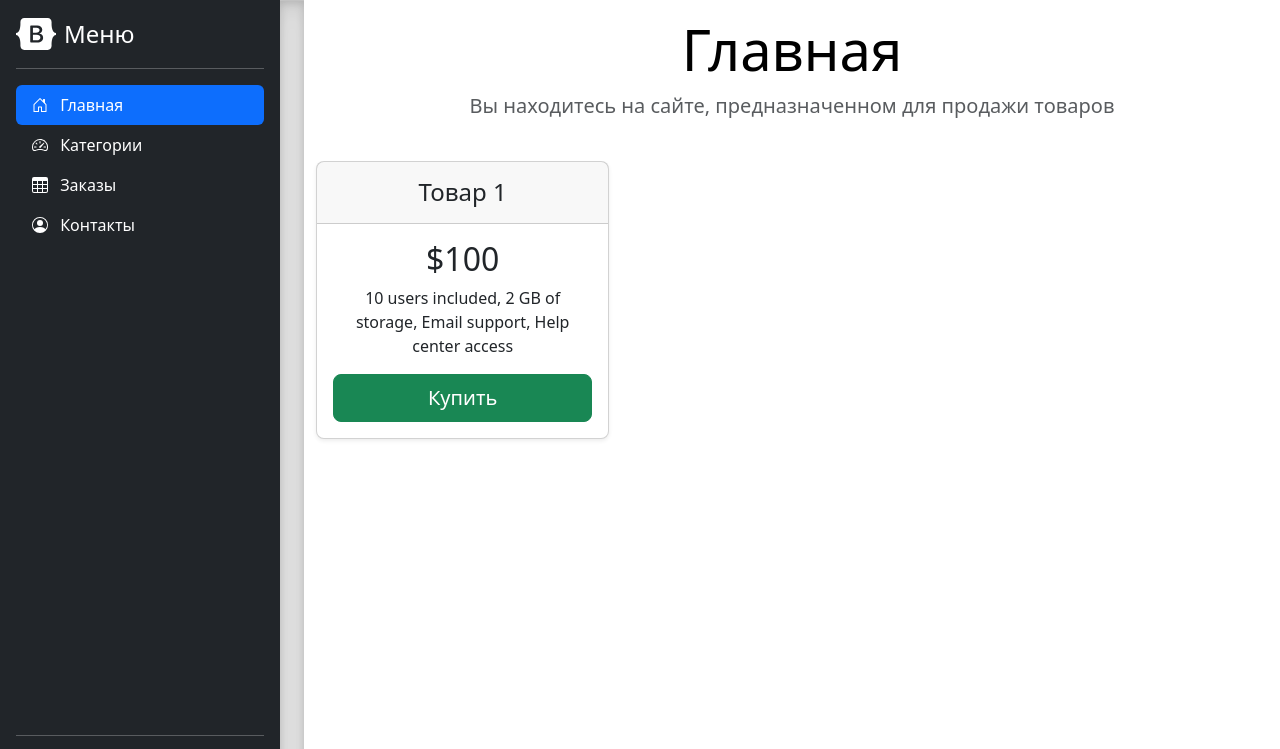
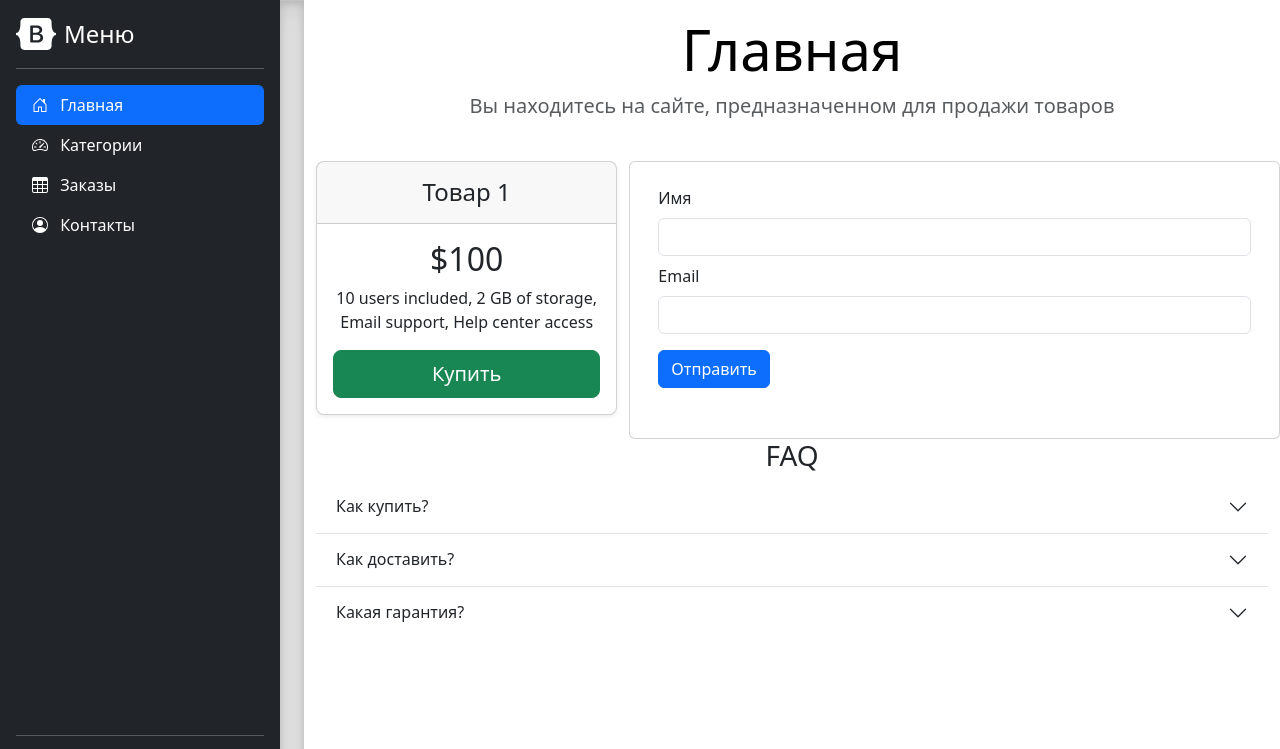
Before and after one commit to zqexo/Home_work_19.1, a plain HTML site: page index.html in a window 1280 px wide. Shown: the top 749 px of the page. Drawn offline with nearby package versions, Linux system fonts and the light colour scheme.

Commit message:
add from with name and email, add FAQ

```diff
--- a/index.html
+++ b/index.html
@@ -267,8 +267,7 @@
         </header>
 
         <main class="row">
-            <div class="row text-center">
-                <div class="col-4">
+            <div class="col-4 text-center">
                 <div class="card mb-4 rounded-3 shadow-sm">
                     <div class="card-header py-3">
                         <h4 class="my-0 fw-normal">Товар 1</h4>
@@ -285,11 +284,72 @@
                     </div>
                 </div>
             </div>
-            </div>
-        </main>
+            <div class="card col-8">
+                <div class="card-body">
+                    <form>
+                        <div class="mb-2 mt-2">
+                            <label for="exampleInputEmail1" class="form-label">Имя</label>
+                            <input type="email" class="form-control" id="exampleInputEmail1"
+                                   aria-describedby="emailHelp">
 
+                            <div class="mb-2 mt-2">
+                                <label for="exampleInputPassword1" class="form-label">Email</label>
+                                <input type="password" class="form-control" id="exampleInputPassword1">
                             </div>
 
+                            <button type="submit" class="btn btn-primary mb-2 mt-2">Отправить</button>
+                    </form>
+                </div>
+            </div>
+    </div>
+
+    <div class="col-12 text-center ">
+        <p class="h3 ">FAQ</p>
+        <div class="accordion accordion-flush mb-2 mt-2" id="accordionFlushExample">
+            <div class="accordion-item">
+                <h2 class="accordion-header">
+                    <button class="accordion-button collapsed" type="button" data-bs-toggle="collapse"
+                            data-bs-target="#flush-collapseOne" aria-expanded="false"
+                            aria-controls="flush-collapseOne">
+                        Как купить?
+                    </button>
+                </h2>
+                <div id="flush-collapseOne" class="accordion-collapse collapse"
+                     data-bs-parent="#accordionFlushExample">
+                    <div class="accordion-body">Инфомация о покупке товара
+                    </div>
+                </div>
+            </div>
+            <div class="accordion-item">
+                <h2 class="accordion-header">
+                    <button class="accordion-button collapsed" type="button" data-bs-toggle="collapse"
+                            data-bs-target="#flush-collapseTwo" aria-expanded="false"
+                            aria-controls="flush-collapseTwo">
+                        Как доставить?
+                    </button>
+                </h2>
+                <div id="flush-collapseTwo" class="accordion-collapse collapse"
+                     data-bs-parent="#accordionFlushExample">
+                    <div class="accordion-body">Информарция о доставке товара.
+                    </div>
+                </div>
+            </div>
+            <div class="accordion-item">
+                <h2 class="accordion-header">
+                    <button class="accordion-button collapsed" type="button" data-bs-toggle="collapse"
+                            data-bs-target="#flush-collapseThree" aria-expanded="false"
+                            aria-controls="flush-collapseThree">
+                        Какая гарантия?
+                    </button>
+                </h2>
+                <div id="flush-collapseThree" class="accordion-collapse collapse"
+                     data-bs-parent="#accordionFlushExample">
+                    <div class="accordion-body">Инфмормация о гарантии.
+                    </div>
+                </div>
+            </div>
+        </div>
+    </div>
 </main>
 <script src="https://cdn.jsdelivr.net/npm/bootstrap@5.3.0/dist/js/bootstrap.bundle.min.js"
         integrity="sha384-geWF76RCwLtnZ8qwWowPQNguL3RmwHVBC9FhGdlKrxdiJJigb/j/68SIy3Te4Bkz"
```
Lines whose indentation alone changed are shown as unchanged.
